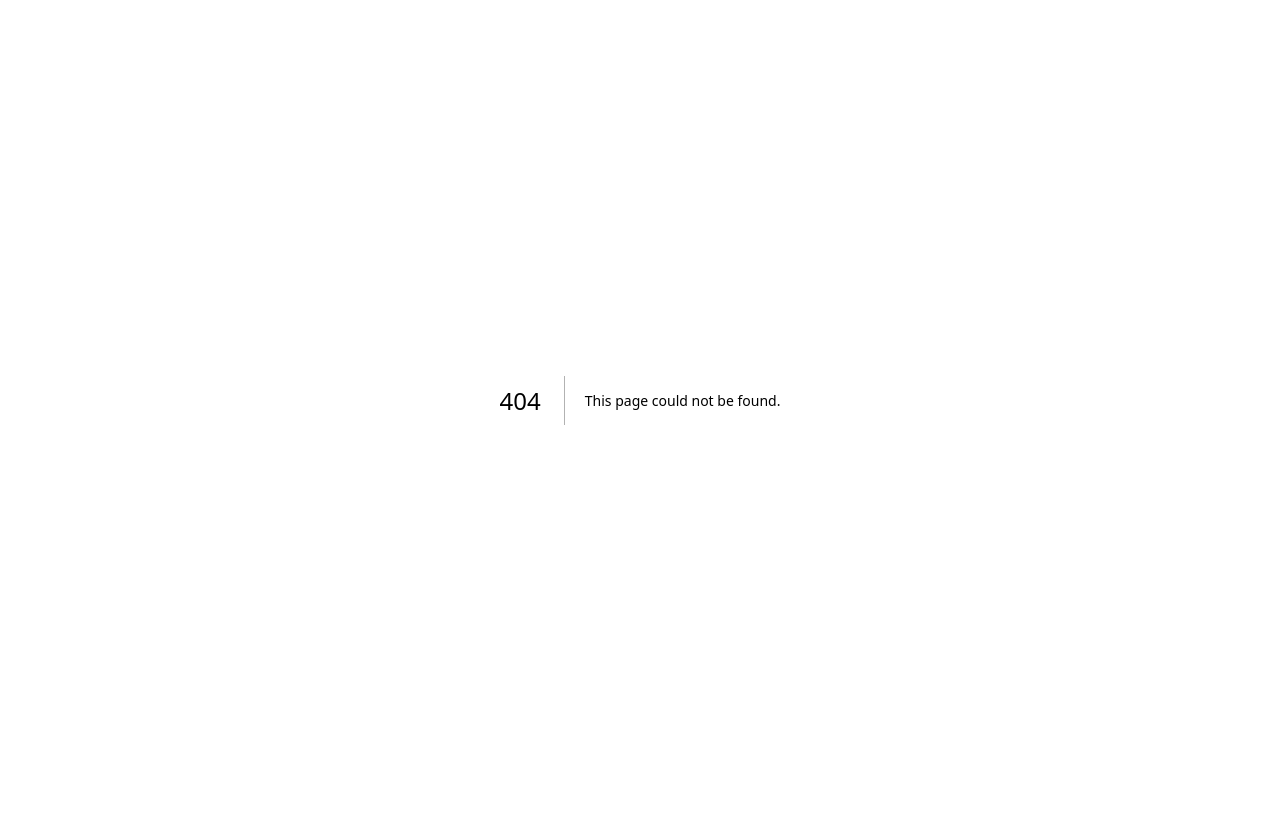
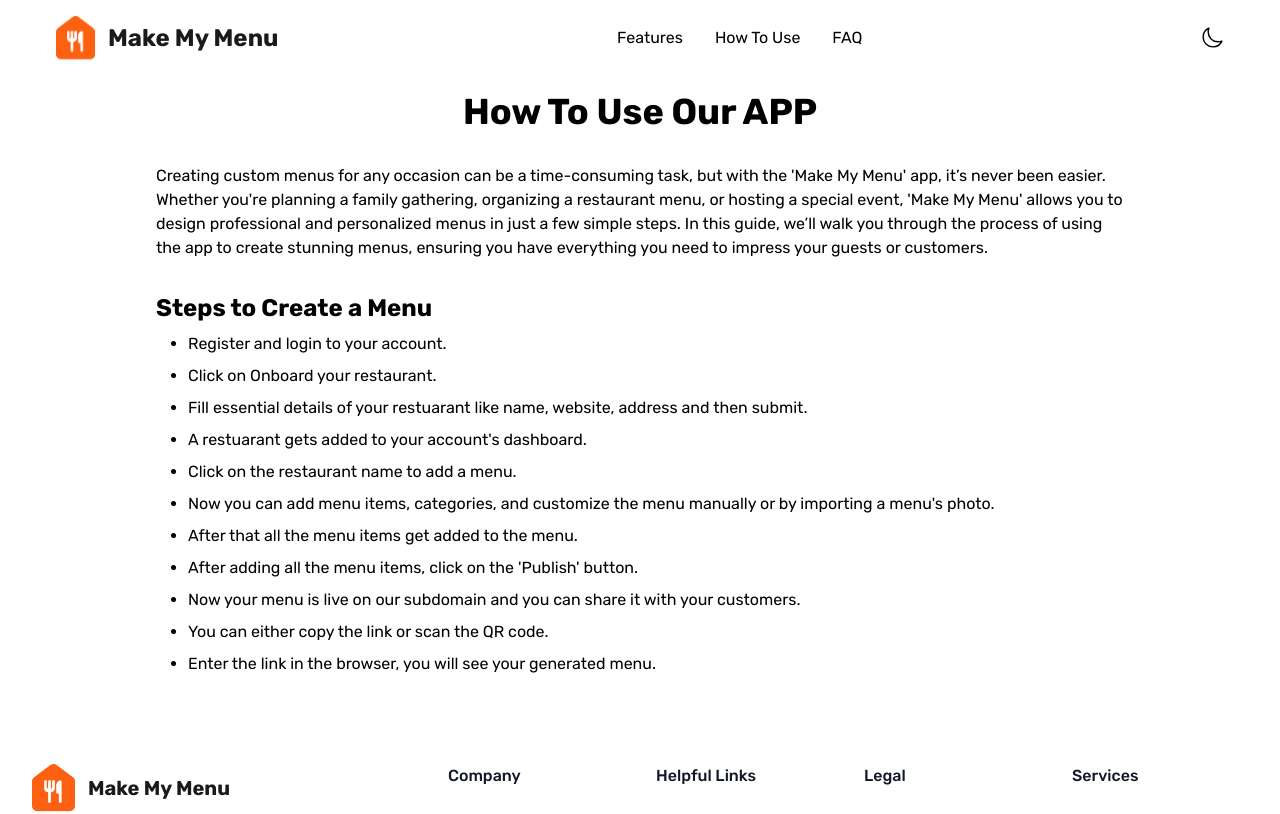
Before and after one commit to divrawat/landing-typescript-menu-makers, a Next.js app: page /how-to-use in a window 1280 px wide. Before the commit this address had no page. Shown: the top 814 px of the page. Built offline with nearby package versions, Linux system fonts and the light colour scheme; a web font is replaced by a local one.

Commit message:
sef0s5rg

```diff
--- a/components/Footer.tsx
+++ b/components/Footer.tsx
@@ -34,7 +34,7 @@ const Footer: React.FC = () => {
 
 
                         <div>
-                            <p className="font-medium text-gray-900">Company</p>
+                            <p className="font-medium text-gray-900 dark:text-[white]">Company</p>
 
                             <ul className="mt-6 space-y-4 text-sm">
                                 <li>
@@ -52,7 +52,7 @@ const Footer: React.FC = () => {
                         </div>
 
                         <div>
-                            <p className="font-medium text-gray-900">Helpful Links</p>
+                            <p className="font-medium text-gray-900 dark:text-[white]">Helpful Links</p>
 
                             <ul className="mt-6 space-y-4 text-sm">
                                 <li>
@@ -70,7 +70,7 @@ const Footer: React.FC = () => {
                         </div>
 
                         <div>
-                            <p className="font-medium text-gray-900">Legal</p>
+                            <p className="font-medium text-gray-900 dark:text-[white]">Legal</p>
 
                             <ul className="mt-6 space-y-4 text-sm">
                                 <li>
@@ -92,7 +92,7 @@ const Footer: React.FC = () => {
                         </div>
 
                         <div>
-                            <p className="font-medium text-gray-900">Services</p>
+                            <p className="font-medium text-gray-900 dark:text-[white]">Services</p>
 
                             <ul className="mt-6 space-y-4 text-sm">
                                 {/* <li>
--- a/components/Navbar.tsx
+++ b/components/Navbar.tsx
@@ -46,11 +46,11 @@ const Navbar: React.FC = () => {
 
                 {/* Middle: Pages */}
                 <div className="hidden md:flex space-x-8">
-                    <Link href="/#features" className='hover:text-[#6f6fde]'>
+                    <Link href="/features" className='hover:text-[#6f6fde]'>
                         Features
                     </Link>
-                    <Link href="/" className='hover:text-[#6f6fde]'>
-                        About
+                    <Link href="/how-to-use" className='hover:text-[#6f6fde]'>
+                        How To Use
                     </Link>
                     <Link href="/#faq" className='hover:text-[#6f6fde]'>
                         FAQ
--- /dev/null
+++ b/pages/how-to-use.tsx
@@ -0,0 +1,71 @@
+import Navbar from "@/components/Navbar";
+import Footer from "@/components/Footer";
+
+
+const HowToUse = () => {
+
+
+    const content = [
+        {
+            // heading: "The Need for Menu Digitalization",
+            paragraphs: [
+                "Creating custom menus for any occasion can be a time-consuming task, but with the 'Make My Menu' app, it’s never been easier. Whether you're planning a family gathering, organizing a restaurant menu, or hosting a special event, 'Make My Menu' allows you to design professional and personalized menus in just a few simple steps. In this guide, we’ll walk you through the process of using the app to create stunning menus, ensuring you have everything you need to impress your guests or customers.",
+            ],
+        },
+
+        {
+            heading: "Steps to Create a Menu",
+            listItems: [
+                "Register and login to your account.",
+                "Click on Onboard your restaurant.",
+                "Fill essential details of your restuarant like name, website, address and then submit.",
+                "A restuarant gets added to your account's dashboard.",
+                "Click on the restaurant name to add a menu.",
+                "Now you can add menu items, categories, and customize the menu manually or by importing a menu's photo.",
+                "After that all the menu items get added to the menu.",
+                "After adding all the menu items, click on the 'Publish' button.",
+                "Now your menu is live on our subdomain and you can share it with your customers.",
+                "You can either copy the link or scan the QR code.",
+                "Enter the link in the browser, you will see your generated menu.",
+            ]
+        },
+
+    ];
+
+
+    return (
+        <div>
+            <Navbar />
+            <article className="dark:bg-[#080c1a]">
+
+                <div className="max-w-[1000px] p-4 mx-auto">
+
+                    <h1 className="font-bold text-4xl text-center dark:text-[white]">How To Use Our APP</h1>
+
+
+                    {content.map((item, index) => (
+                        <div key={index}>
+                            <h2 className="text-2xl font-bold mt-8 mb-2 dark:text-[white]">{item.heading}</h2>
+                            {item.paragraphs && item.paragraphs.map((paragraph, paraIndex) => (
+                                <p key={paraIndex} className="my-3 dark:text-[#d6d2d2]">{paragraph}</p>
+                            ))}
+                            {item.listItems && (
+                                <ul>
+                                    {item.listItems.map((listItem, listIndex) => (
+                                        <li key={listIndex} className="list-disc ml-8 dark:text-[#d6d2d2] mb-2">{listItem}</li>
+                                    ))}
+                                </ul>
+                            )}
+
+                        </div>
+                    ))}
+                </div>
+
+            </article>
+
+            <Footer />
+        </div>
+    );
+};
+
+export default HowToUse;
```
